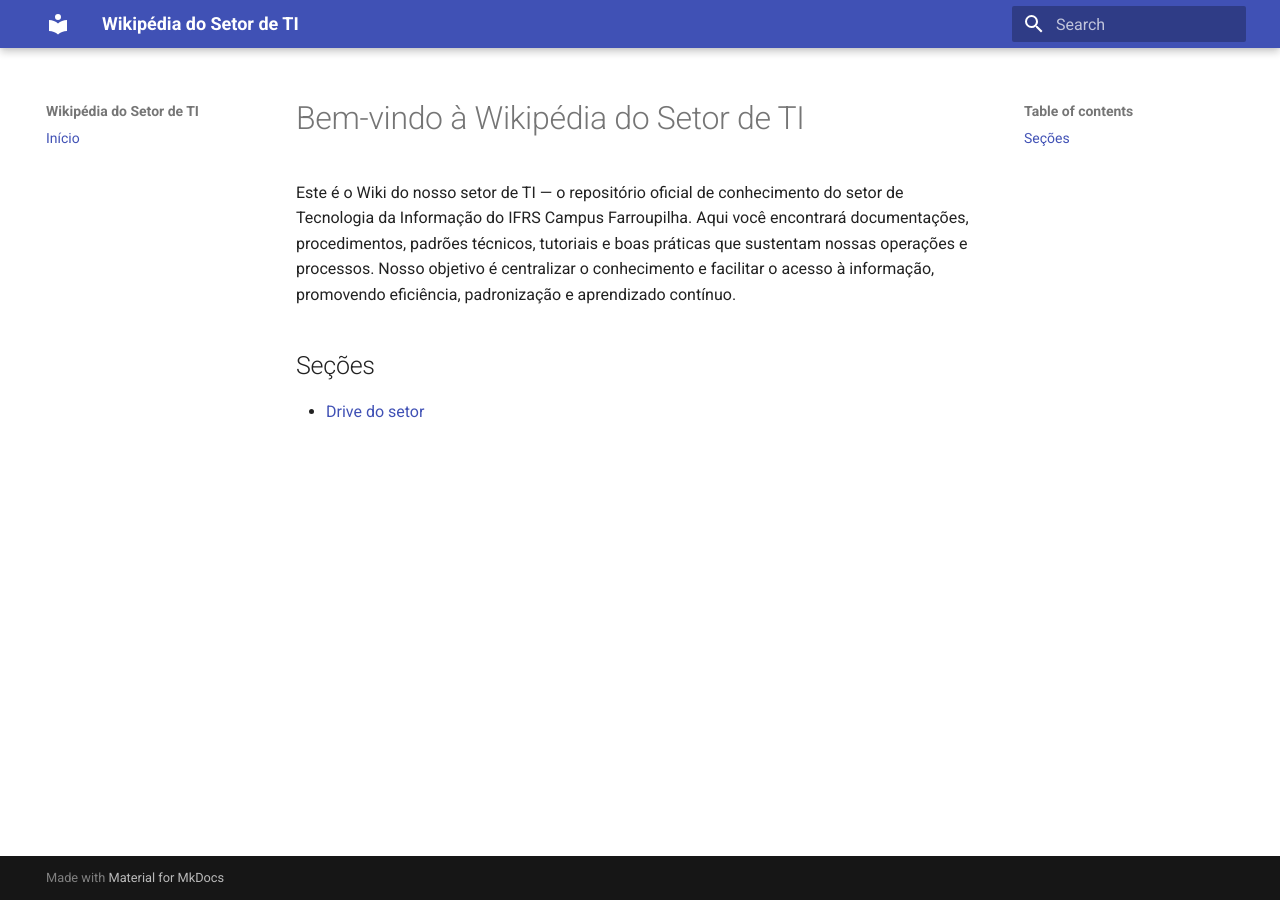
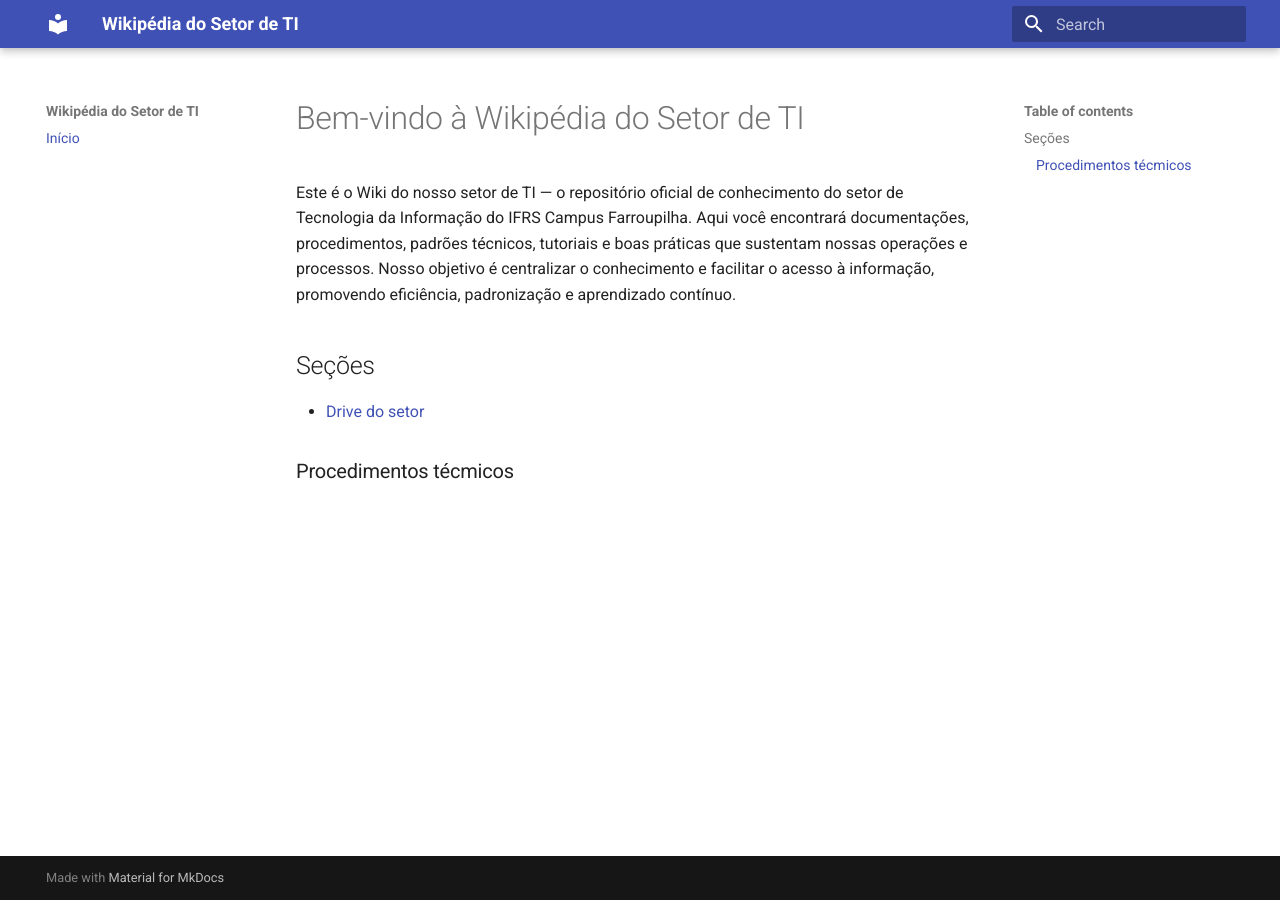
Before and after one commit to wikiti-farroupilha/wikipedia, an MkDocs documentation site: the page built from docs/index.md, in a window 1280 px wide. Built offline with MkDocs 1.6.1 and Material for MkDocs 9.7.7, drawn with Linux system fonts in a browser that asks for light colours.

Commit message:
Update index.md

```diff
--- a/docs/index.md
+++ b/docs/index.md
@@ -4,3 +4,5 @@ Este é o Wiki do nosso setor de TI — o repositório oficial de conhecimento d
 
 ## Seções
 - [Drive do setor](https://drive.google.com/drive/folders/17NKfnCuFVOzgUu3UB8x2Ixnjcy9ae5uh?usp=sharing)
+
+### Procedimentos técmicos
```
